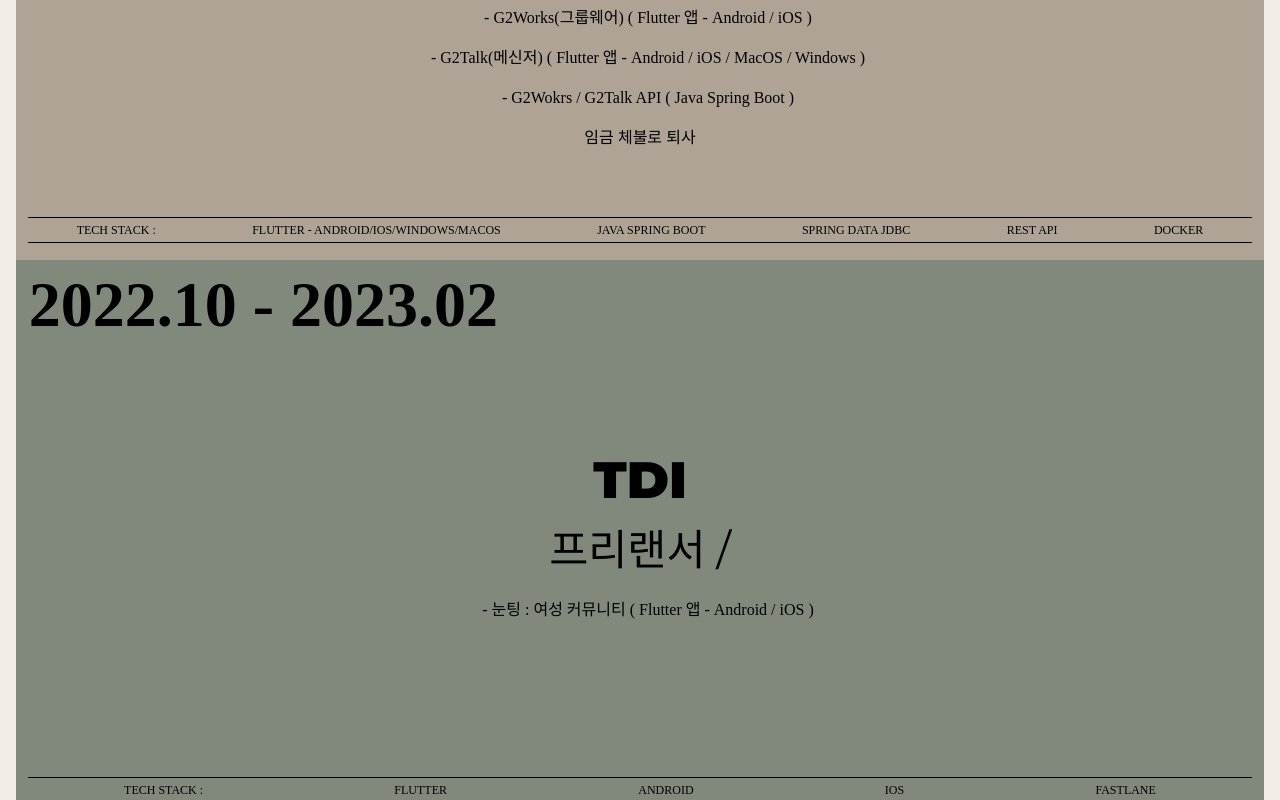
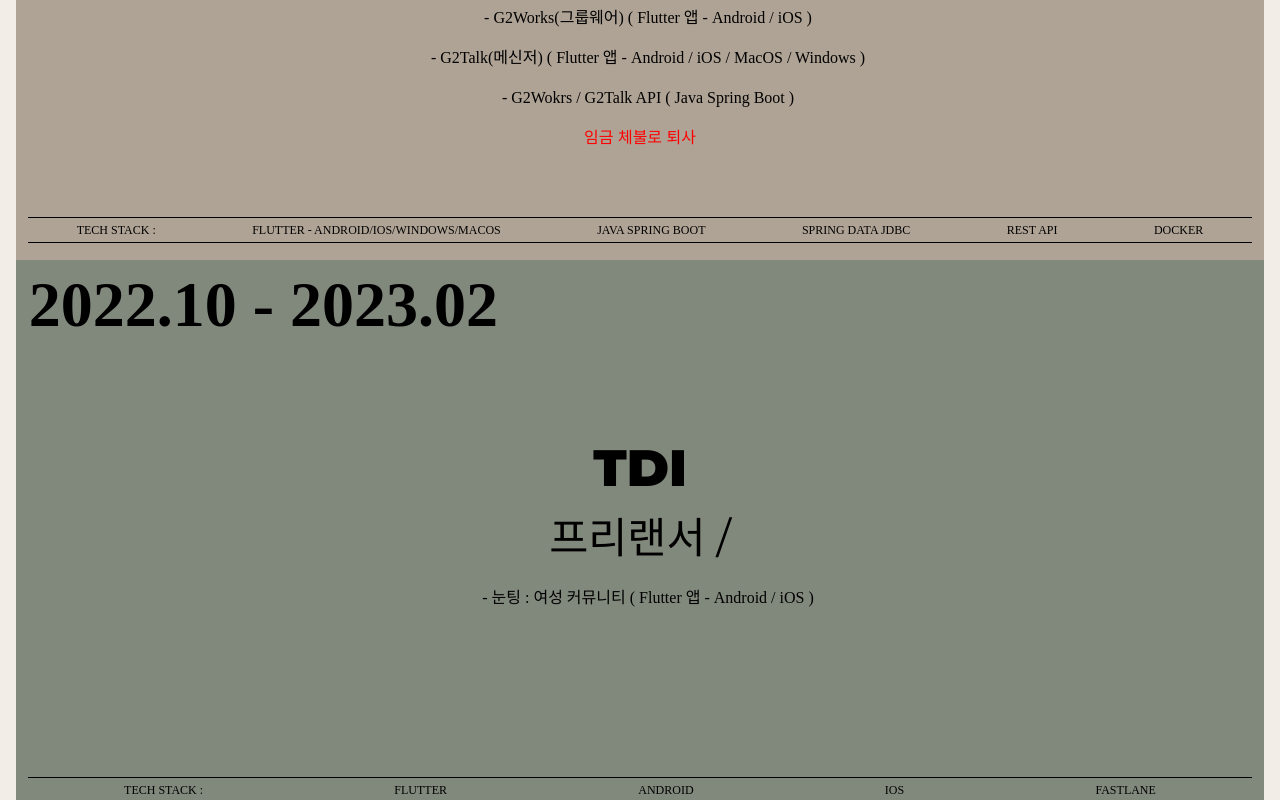
Before and after one commit to work-ethanhuh/next-js-test, a Next.js app: page / in a window 1280 px wide. Shown: the part 1120-1920 px from the top of the page. Built offline with nearby package versions, Linux system fonts and the light colour scheme; a small style sheet from the web is missing; a web font is replaced by a local one.

Commit message:
- 체불 회사 강조 속성 추가

```diff
--- a/app/assets/scss/section/_site.scss
+++ b/app/assets/scss/section/_site.scss
@@ -176,10 +176,10 @@
                 }
             }
             .btn {
-                a {
-                    text-decoration: underline;
+                span {
+                    font-weight: 700;
                     text-transform: uppercase;
-                    color: var(--black200);
+                    color: var(--red);
                     font-size: 1rem;
                     transition: all 0.3s;
                     margin: 0 2px;
--- a/app/assets/scss/setting/_vars.scss
+++ b/app/assets/scss/setting/_vars.scss
@@ -16,6 +16,8 @@
     --black200: #434343;
     --black300: #686868;
     --black400: #e0e0e0;
+
+    --red: #f00;
 
     font-family: var(--mainEng-font), var(--mainKor-font);
     font-size: 16px;
--- a/app/constants/constVariable.tsx
+++ b/app/constants/constVariable.tsx
@@ -85,10 +85,10 @@
         text: ["파낙토스", "S/W팀", "과장"],
         title: [
             "- Panaxtos Manager 블루투스 뇌파 수신 어플 개발",
-            "- C++ 관련 업무",
+            "- 사내 기존 C++ 관련 프로그램 유지보수 및 개발 업무",
         ],
         code: "",
-        view: "임금 체불로 인해 퇴사( 퇴사 2년만에 수령 )",
+        view: "임금 체불로 퇴사( 퇴사 2년만에 수령 )",
         info: [
             "Flutter",
             "Android",
```
